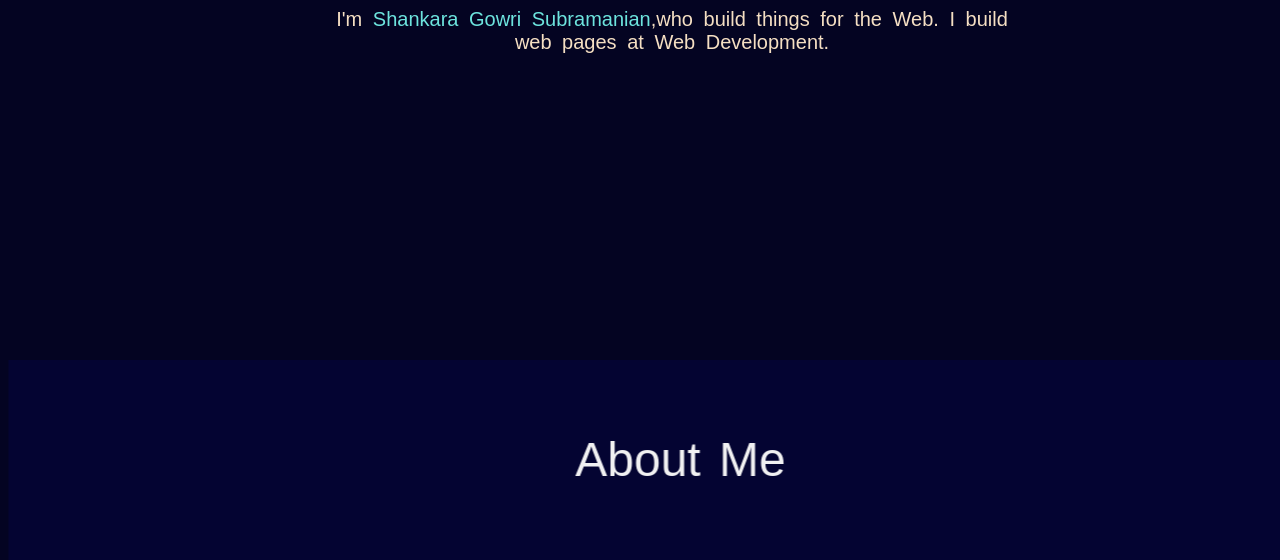
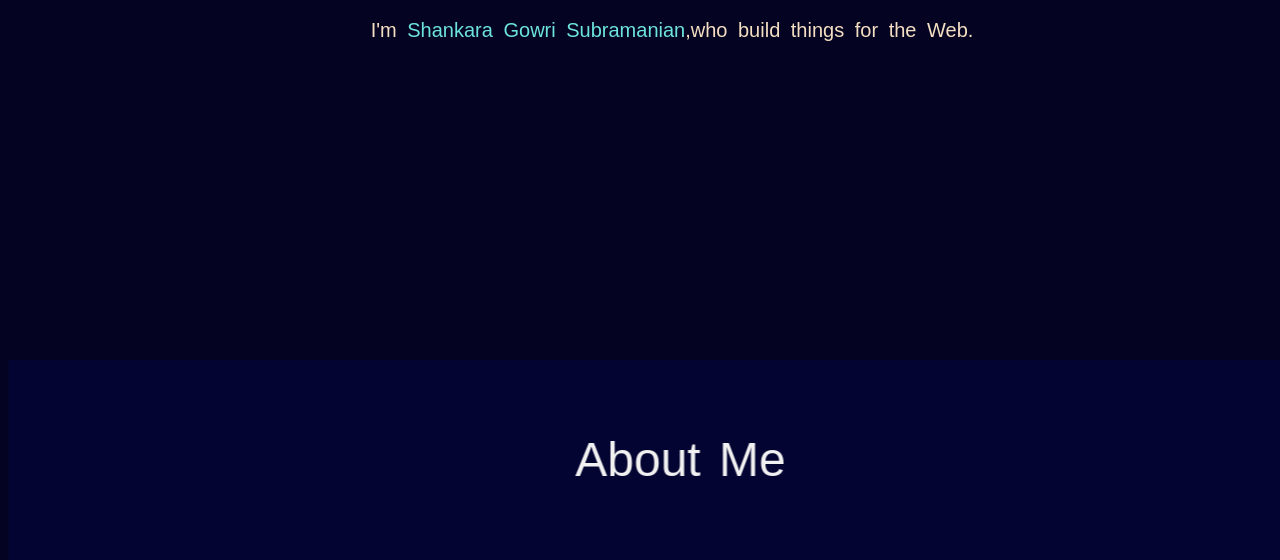
Before and after one commit to gksgaa/portfolio, a plain HTML site: page index.html in a window 1280 px wide. Shown: the part 406-966 px from the top of the page. Drawn offline with Linux system fonts and the light colour scheme.

Commit message:
Update index.html

```diff
--- a/index.html
+++ b/index.html
@@ -34,7 +34,7 @@
             <div class="heading">
                 <div class="text1" id="tex1">Welcome.</div>
                 <div class="text2" id="tex2">I'm <span>Shankara Gowri Subramanian</span>,who build things for the Web.
-                    I build  web pages at Web Development.
+
                 </div>
             </div>
         </div>
```
